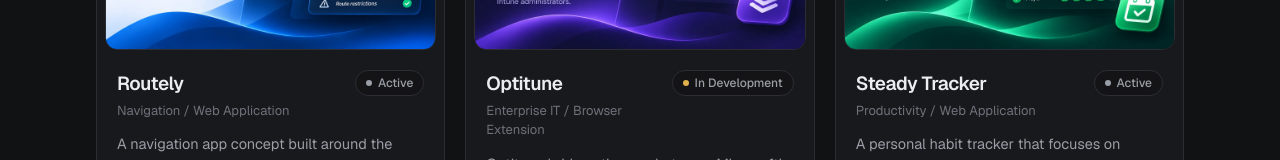
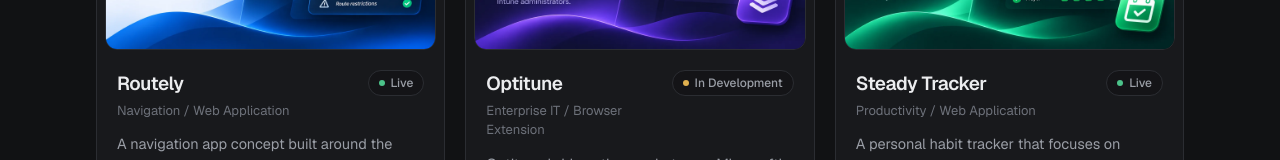
Before and after one commit to judemendez-dev/dev-portoflio, a Next.js app: page /projects in a window 1280 px wide. Shown: the part 546-706 px from the top of the page. Built offline with nearby package versions, Linux system fonts and the light colour scheme.

Commit message:
Update projects.ts

```diff
--- a/src/content/projects.ts
+++ b/src/content/projects.ts
@@ -87,7 +87,7 @@ const allProjects: Project[] = [
     categoryLabel: "Navigation / Web Application",
     categories: ["web-apps"],
     // TODO (your input): confirm the status. "Live", "In Development" or "Archived".
-    status: "Active",
+    status: "Live",
     // TODO (your input): add the technologies Routely is built with.
     stack: [],
     featured: true,
@@ -145,7 +145,7 @@ const allProjects: Project[] = [
     categoryLabel: "Productivity / Web Application",
     categories: ["web-apps"],
     // TODO (your input): confirm the status.
-    status: "Active",
+    status: "Live",
     stack: ["Next.js", "Supabase", "Tailwind CSS"],
     featured: true,
     hue: 32,
```
